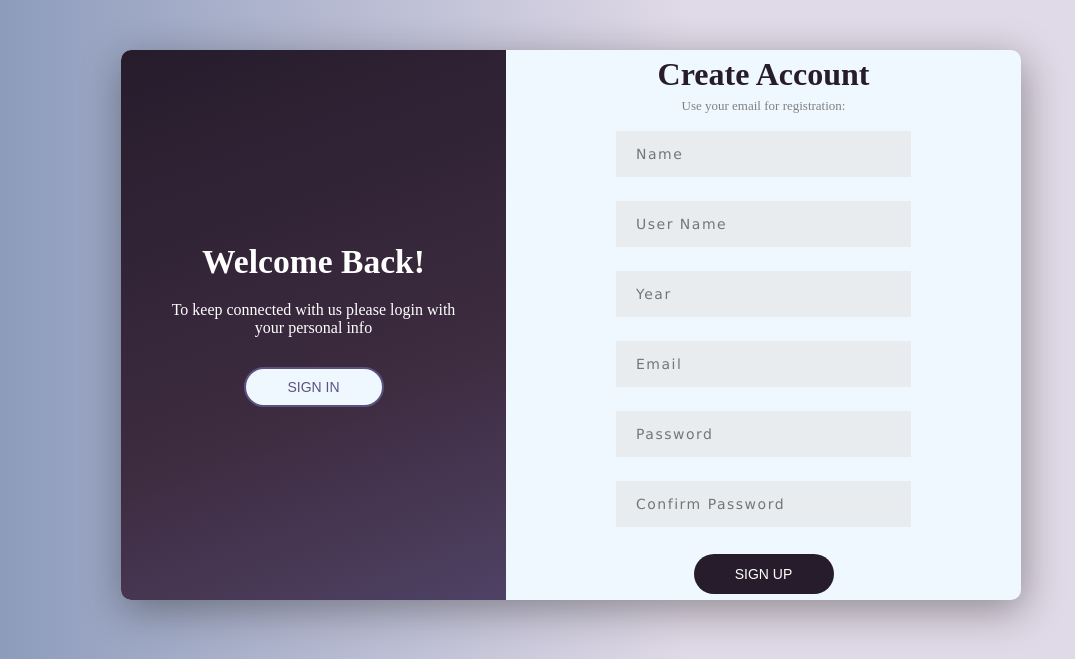
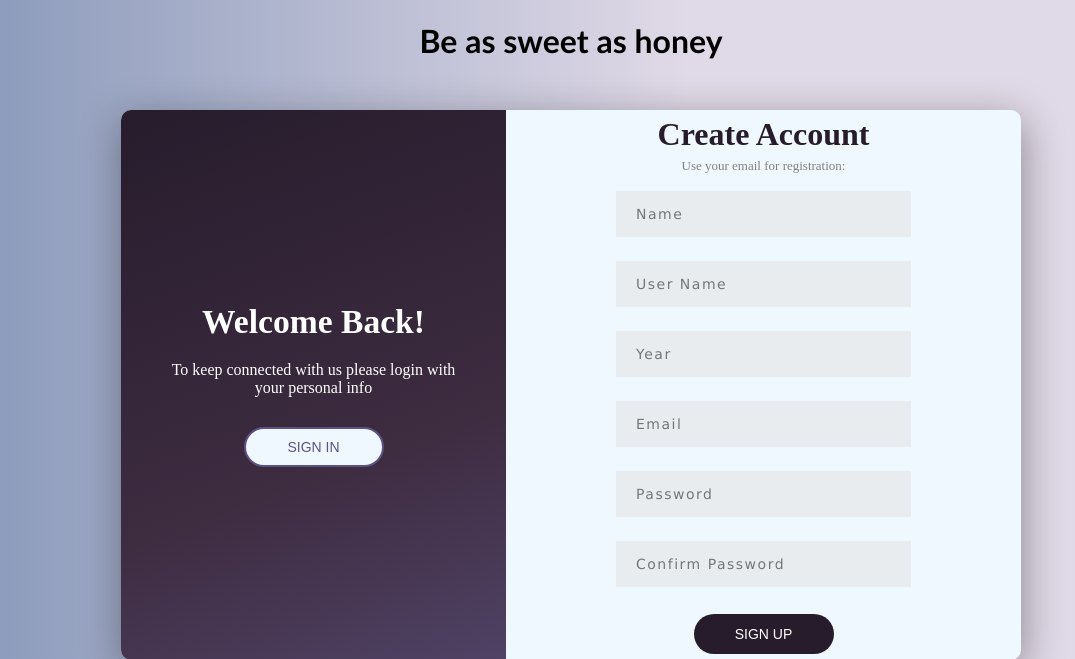
Before and after one commit to Saavrm26/HoneyComb, a Flask app: page / in a window 1280 px wide. Shown: the top 659 px of the page, without its empty margins (69-1144 px from the left). Run offline with Flask 2, Linux system fonts and the light colour scheme; some libraries are stand-ins or nearby versions.

Commit message:
some changes

```diff
--- a/LoginTemplate/website/templates/base.html
+++ b/LoginTemplate/website/templates/base.html
@@ -10,7 +10,7 @@
 </head>
 
 <body>
-
+    <div><center><h1 style="font-family:'Trebuchet MS', 'Lucida Sans Unicode', 'Lucida Grande', 'Lucida Sans', Arial, sans-serif;">Be as sweet as honey</h1></center></div>
     {% with messages = get_flashed_messages(with_categories=true) %}
     {% if messages %}
         {% for category, message in messages %}
```
